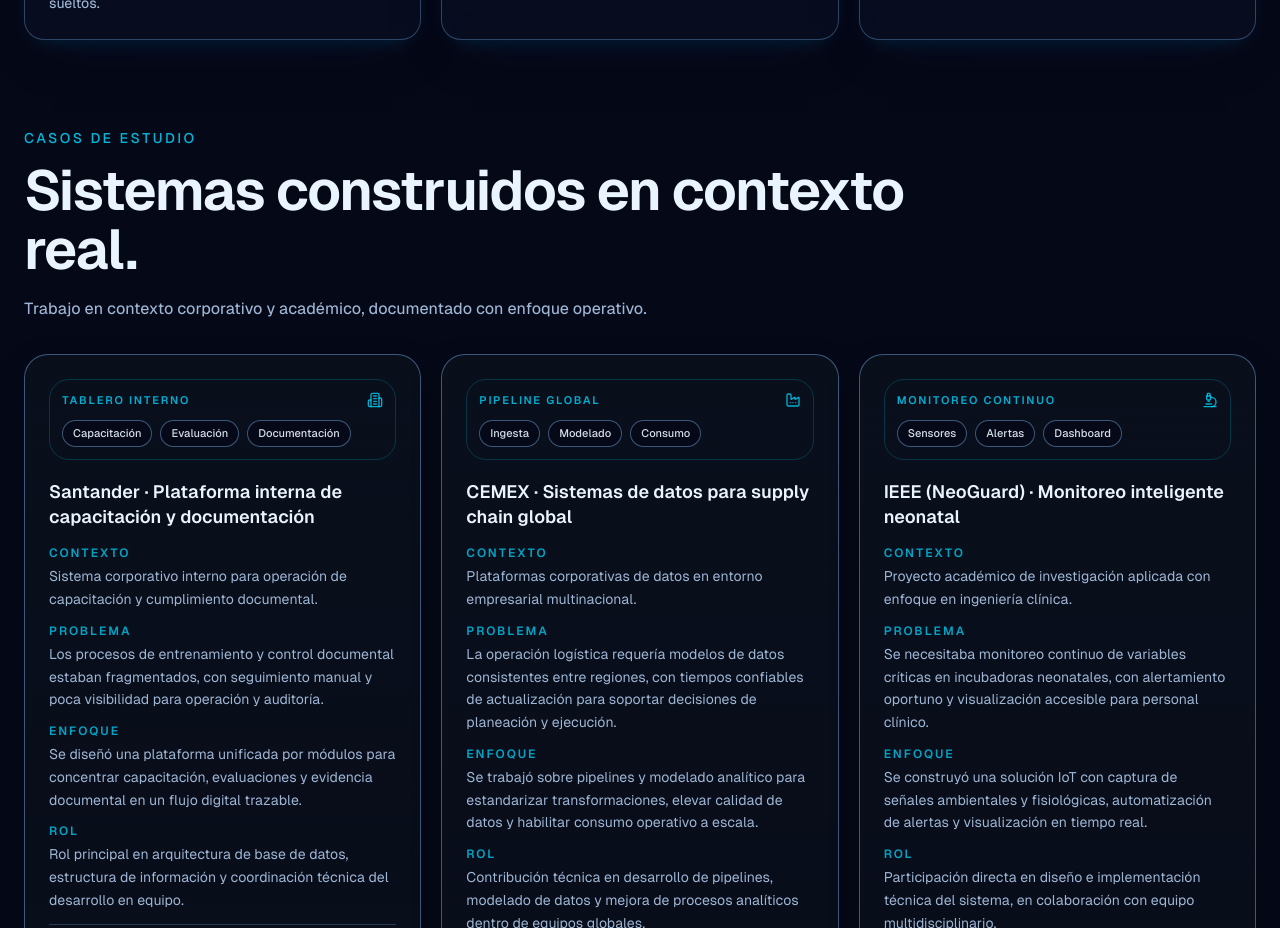
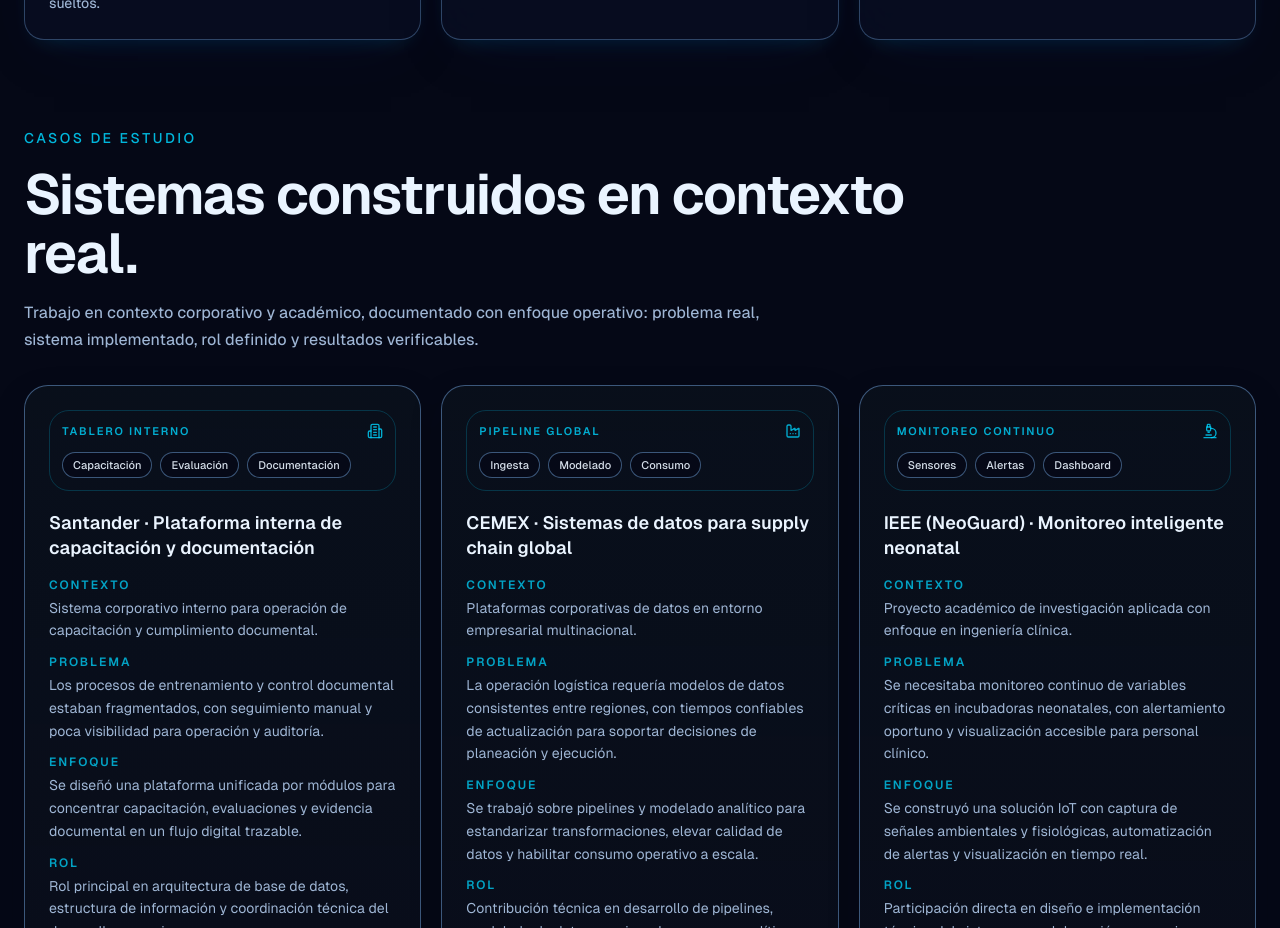
Before and after one commit to salva-systems/salva-systems-web, a Next.js app: page / in a window 1280 px wide. Shown: the part 2580-3508 px from the top of the page. Built offline with nearby package versions, Linux system fonts and the light colour scheme.

Commit message:
Pulido visual estable en casos y equipo

```diff
--- a/components/sections/cases-section.tsx
+++ b/components/sections/cases-section.tsx
@@ -162,15 +162,19 @@ export function CasesSection() {
     <>
       <section>
         <Container className="pt-4 pb-8">
+          <MotionWrapper className="space-y-4">
             <p className="text-small font-medium uppercase tracking-[0.18em] text-primary/85">
               Casos de estudio
             </p>
-          <h1 className="mt-3 max-w-4xl text-display-2 text-foreground sm:text-display-1">
+            <h1 className="max-w-4xl text-display-2 text-foreground sm:text-display-1">
               Sistemas construidos en contexto real.
             </h1>
-          <p className="mt-4 max-w-3xl text-body text-muted-foreground">
-            Trabajo en contexto corporativo y académico, documentado con enfoque operativo.
+            <p className="max-w-3xl text-body text-muted-foreground">
+              Trabajo en contexto corporativo y académico, documentado con enfoque
+              operativo: problema real, sistema implementado, rol definido y
+              resultados verificables.
             </p>
+          </MotionWrapper>
         </Container>
       </section>
 
--- a/components/sections/team-section.tsx
+++ b/components/sections/team-section.tsx
@@ -38,13 +38,17 @@ export function TeamSection() {
     <>
       <section>
         <Container className="pt-4 pb-8">
-          <p className="text-small font-medium uppercase tracking-[0.18em] text-primary/85">
-            Equipo
-          </p>
-          <h1 className="mt-3 max-w-4xl text-display-2 text-foreground sm:text-display-1">
-            Equipo con ejecución técnica real.
-          </h1>
-          <p className="mt-4 max-w-3xl text-body text-muted-foreground">{team.intro}</p>
+          <MotionWrapper className="space-y-4">
+            <p className="text-small font-medium uppercase tracking-[0.18em] text-primary/85">
+              Equipo
+            </p>
+            <h1 className="max-w-4xl text-display-2 text-foreground sm:text-display-1">
+              Equipo con ejecución técnica real.
+            </h1>
+            <p className="max-w-3xl text-body text-muted-foreground">
+              {team.intro}
+            </p>
+          </MotionWrapper>
         </Container>
       </section>
 
```
Lines whose indentation alone changed are shown as unchanged.
